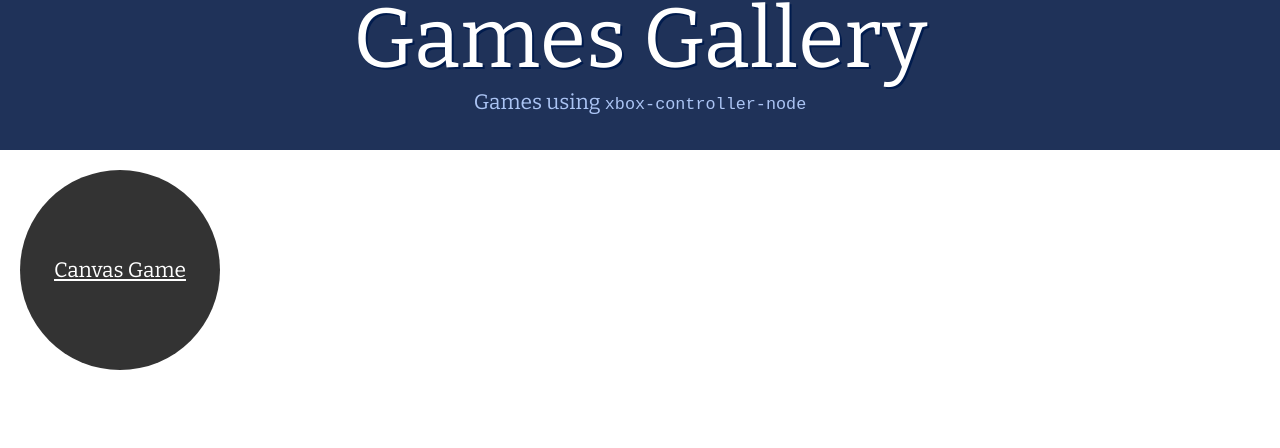
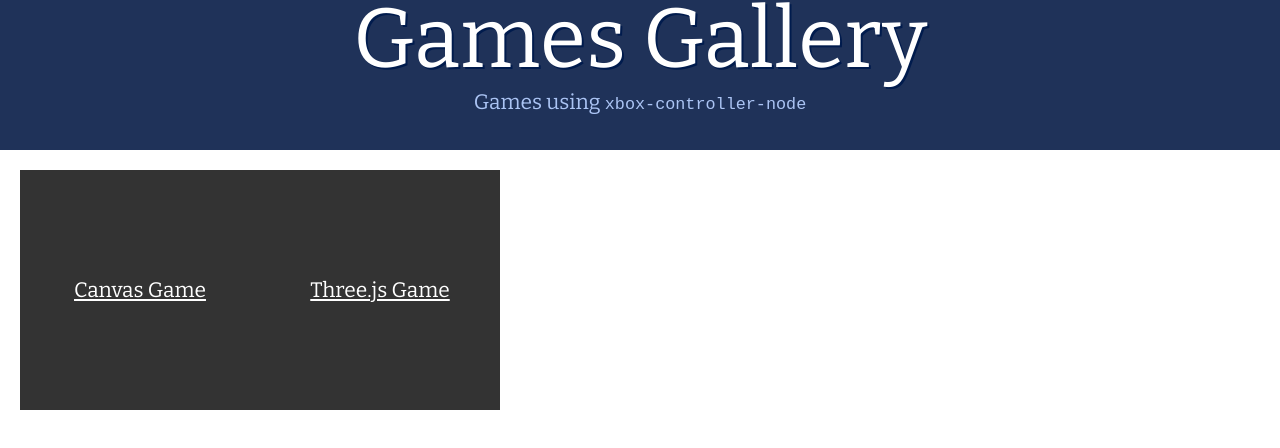
Before and after one commit to mapaiva/games-xbox-controler, a website: page web/public/index.html in a window 1280 px wide. Shown: the part 102-550 px from the top of the page. Drawn offline with nearby package versions, Linux system fonts and the light colour scheme; no server answers.

Commit message:
Visual changes

```diff
--- a/web/public/index.html
+++ b/web/public/index.html
@@ -29,6 +29,7 @@
   </div>
   <div id="games">
     <a href="examples/canvas-game/">Canvas Game</a>
+    <a href="examples/threejs/">Three.js Game</a>
   </div>
 </body>
 </html>
--- a/web/public/resources/css/all.css
+++ b/web/public/resources/css/all.css
@@ -79,9 +79,8 @@ body{
 }
 
 #games a{
-  border-radius: 50%;
+  padding: 20px;
   font-size: 1.5em;
-  font-family: Bitter;
   background-color: #333;
   width: 200px;
   height: 200px;
@@ -90,13 +89,13 @@ body{
   text-align: center;
   color: #FFF;
   margin: 10px;
-  transition: background-color 1s, width 0.5s, height 0.5s;
+  transition: background-color 1s, width 0.5s;
 }
 
 #games a:hover{
   background-color: #666;
   width: 220px;
-  height: 220px;
+  text-decoration: none;
 }
 
 /**
@@ -137,8 +136,11 @@ body{
   margin-bottom: 10px;
 }
 
+.game-workspace canvas{
+  border-radius: 3px;
+}
+
 canvas.workspace-game {
   position: relative;
   border: #CCC 1px dashed;
-  border-radius: 3px;
 }
```
